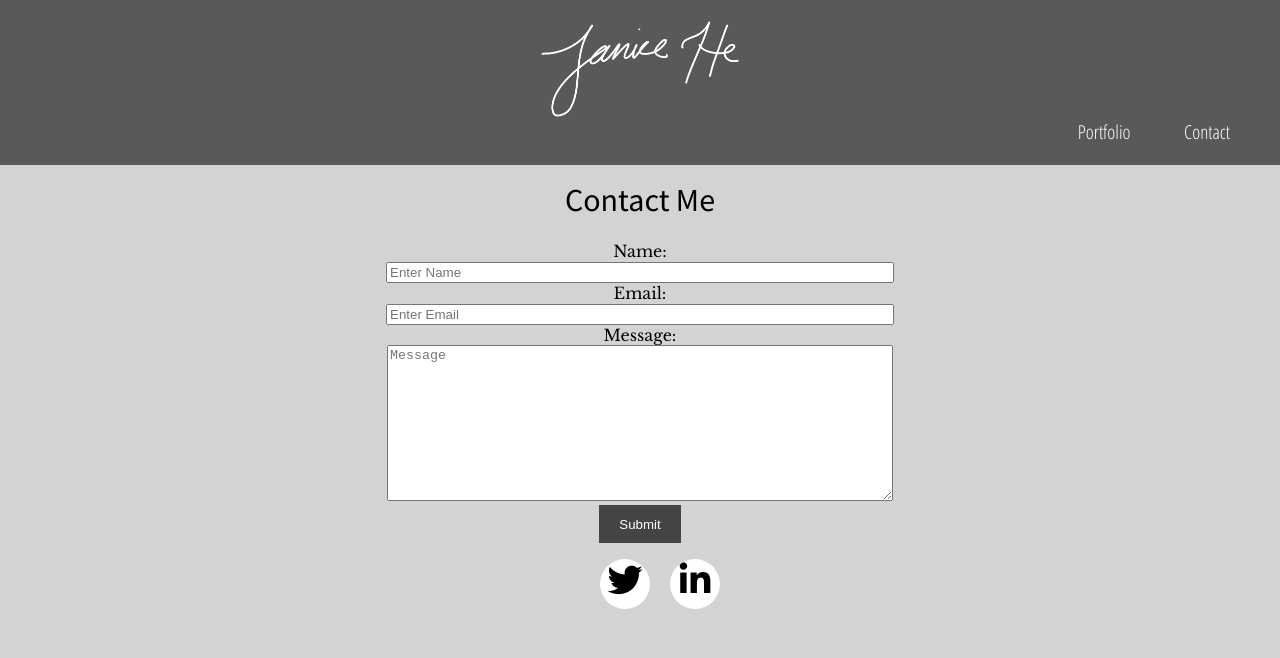
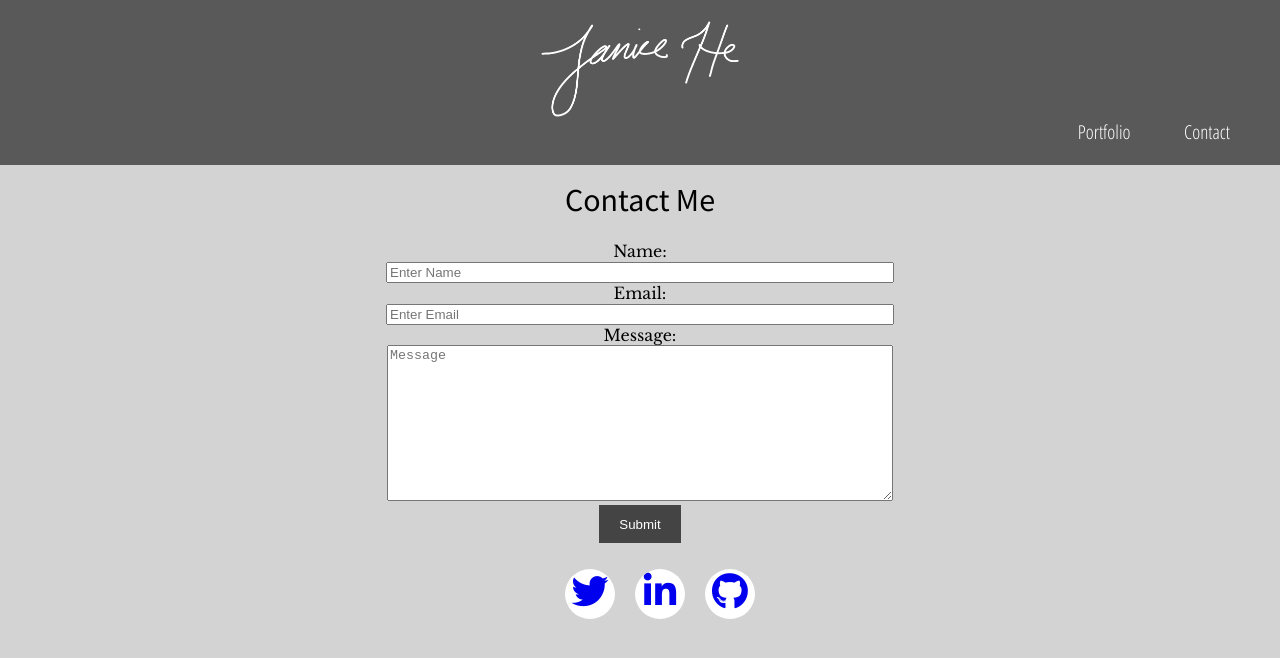
Before and after one commit to Janicekwing/janicekwing.github.io, a plain HTML site: page Contact.html in a window 1280 px wide. Drawn offline with nearby package versions, Linux system fonts and the light colour scheme.

Commit message:
Github icon added, Clickable links associated w icons

```diff
--- a/Contact.html
+++ b/Contact.html
@@ -45,8 +45,9 @@
 
         <section >
             <ul id = "Icons">
-                <li><a> <i class="fab fa-twitter"></i> </a></li>
-                <li><a> <i class="fab fa-linkedin-in"></i> </a></li>
+                <li><a href = "https://twitter.com/Janicekwing" target = "_blank"> <i class="fab fa-twitter"></i> </a></li>
+                <li><a href = "https://www.linkedin.com/in/janice-he-a4719679/" target = "_blank"> <i class="fab fa-linkedin-in"></i> </a></li>
+                <li><a href = "https://github.com/Janicekwing" target = "_blank"> <i class="fab fa-github"></i> </a></li>
             </ul>
         </section>
 
--- a/styles.css
+++ b/styles.css
@@ -138,17 +138,22 @@ form textarea {
 }
 
 #Icons li a{
-    margin: 0 10px;
+    margin: 10px 10px;
     display: block;
     height: 50px;
     width: 50px;
-    font-size: 35px;
+    font-size: 37px;
     border-radius: 50%;
     background: #fff;
     overflow:hidden;
-
+    transition: .5s;
 }
 
+
+
+#Icons li a:hover{
+    transform: rotateY(360deg);
+}
 
 /* Footer
 ----------------------------- */
```
